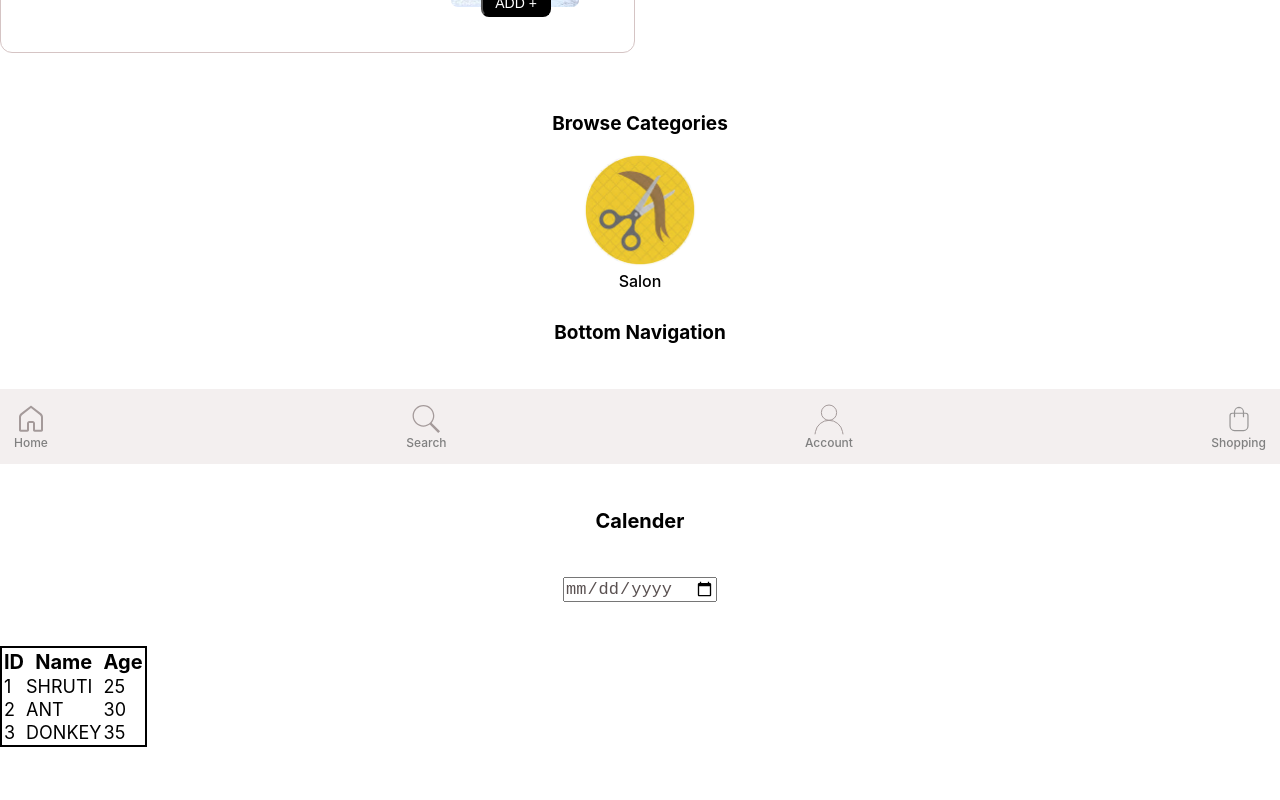
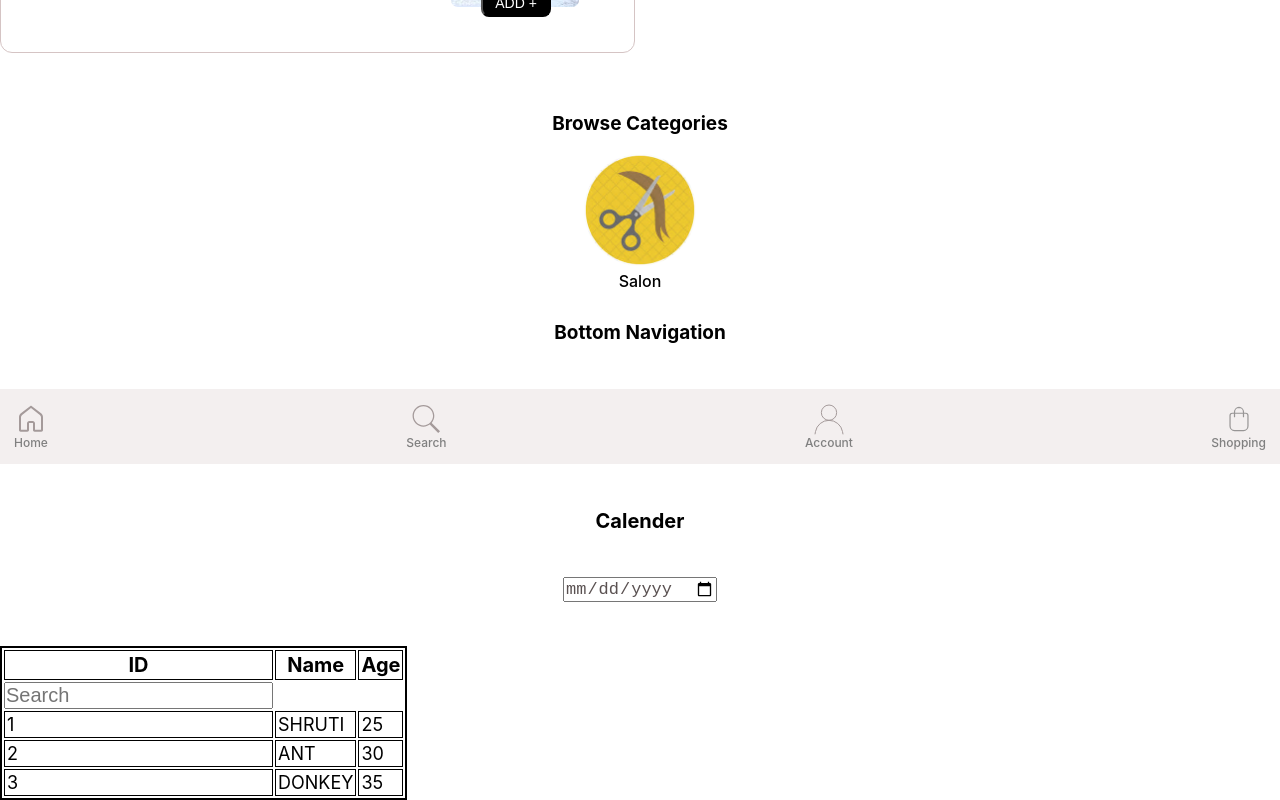
Before and after one commit to shrutiverma2208/shop, a React (Create React App) app: page / in a window 1280 px wide. Shown: the part 911-1711 px from the top of the page. Before the commit the page ends 1658 px from the top, so only its background shows below. Built offline with nearby package versions, Linux system fonts and the light colour scheme.

Commit message:
Adding search functionality

```diff
--- a/src/Components/Table/Table.css
+++ b/src/Components/Table/Table.css
@@ -5,8 +5,12 @@
 
 .table-container th{
     font-size: 20px;
+    border: 1px solid black;
+    padding:2px
 }
 .table-container td{
     font-size: 18px;
     text-align: start;
+    border: 1px solid black;
+    padding:2px
 }
--- a/src/Components/Table/Table.js
+++ b/src/Components/Table/Table.js
@@ -1,9 +1,15 @@
-import React from 'react'
+import React,{useState} from 'react'
 import './Table.css'
 
 const Table = ({ data }) => {
+    const [searchItem, setSearchItem] =useState('');
+    const handleSearch=(e)=>{
+        setSearchItem(e.target.value)
+    }
 
         return (
+            <>
+
           <table className='table-container'>
             <thead>
               <tr>
@@ -13,6 +19,12 @@ const Table = ({ data }) => {
               </tr>
             </thead>
             <tbody>
+            <input style={{fontSize:'20px'}}
+            type="text"
+            placeholder="Search"
+            value={searchItem}
+            onChange={handleSearch}
+          />
               {data.map((item) => (
                 <tr key={item.id}>
                   <td>{item.id}</td>
@@ -22,6 +34,7 @@ const Table = ({ data }) => {
               ))}
             </tbody>
           </table>
+          </>
         );
               }
 
```
